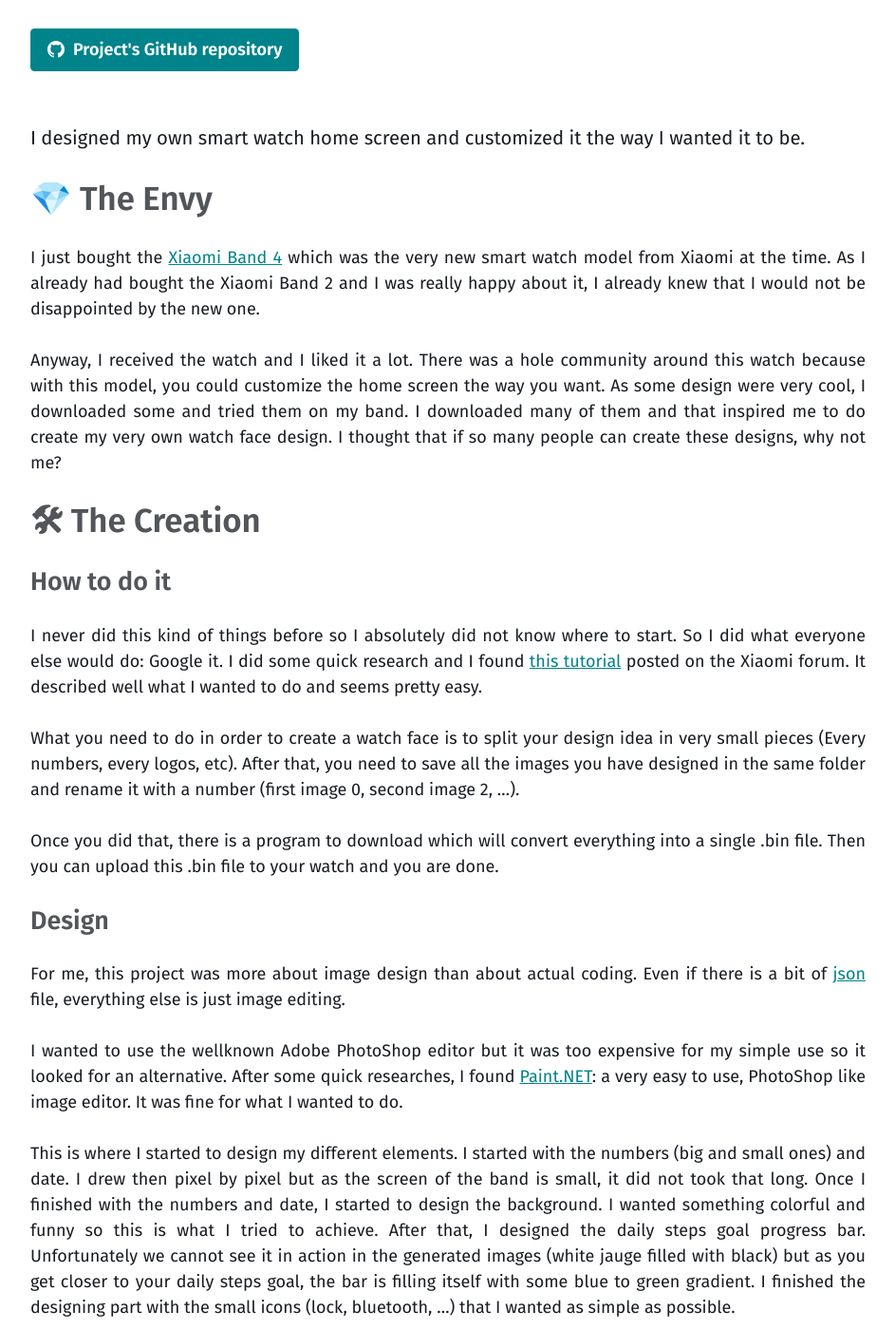
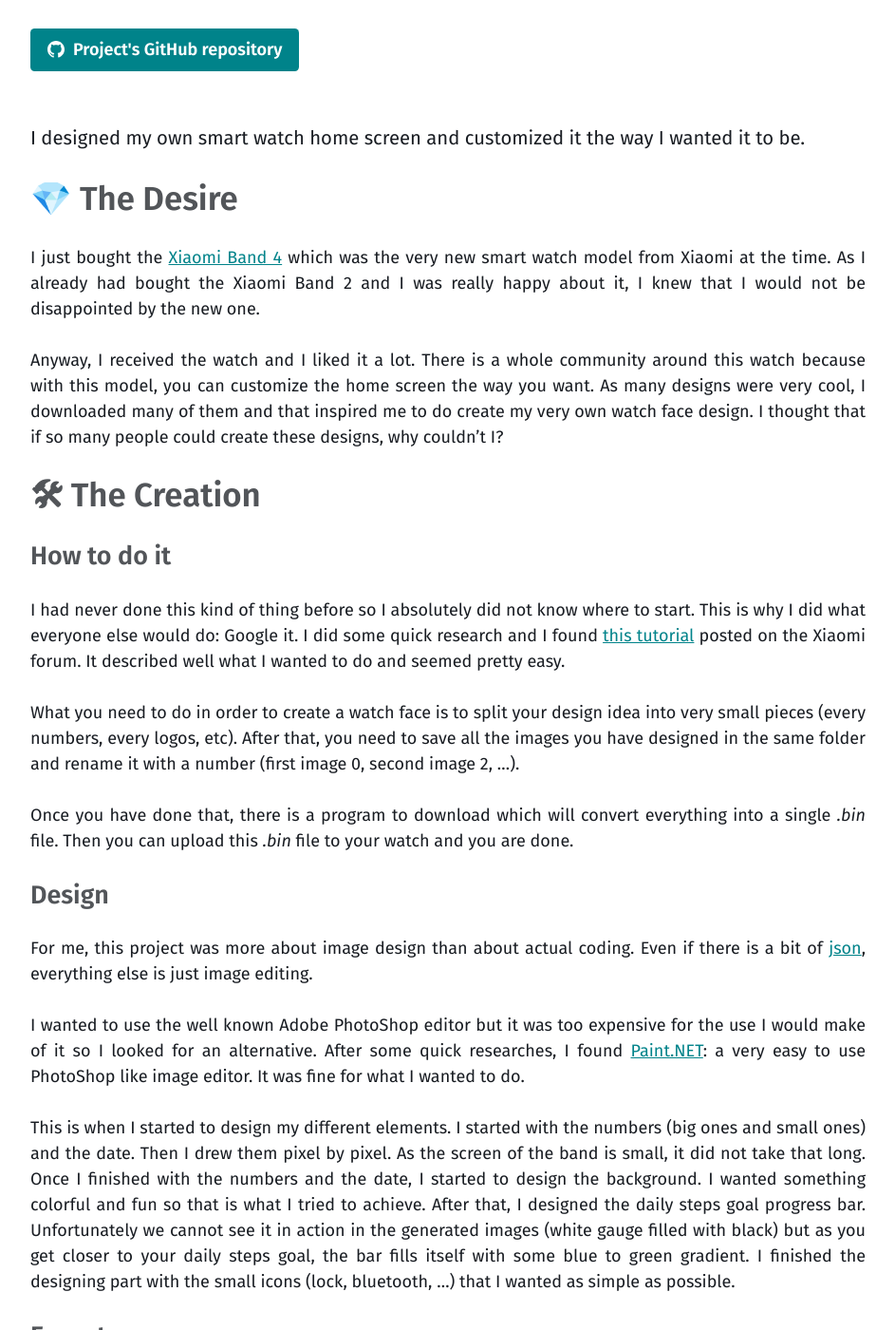
Before and after one commit to gruvw/portfolio, a Jekyll site: the page built from future_posts/2019-07-31-own-smart-watch-home-screen.md, in a window 1280 px wide and 1400 px high, scrolled down 812 px. Shown: the whole window at 95% size, without its empty margins (40-983 px from the left). Built offline with Jekyll 4.4.1, drawn with Linux system fonts in a browser that asks for light colours; some of the changed text lies outside the part shown.

Commit message:
Fixing typos

```diff
--- a/future_posts/2019-07-31-own-smart-watch-home-screen.md
+++ b/future_posts/2019-07-31-own-smart-watch-home-screen.md
@@ -14,38 +14,38 @@
 
 I designed my own smart watch home screen and customized it the way I wanted it to be.
 
-## 💎 The Envy
+## 💎 The Desire
 
-I just bought the [Xiaomi Band 4](https://www.mi.com/en/mi-smart-band-4/){:target="_blank"} which was the very new smart watch model from Xiaomi at the time. As I already had bought the Xiaomi Band 2 and I was really happy about it, I already knew that I would not be disappointed by the new one.
+I just bought the [Xiaomi Band 4](https://www.mi.com/en/mi-smart-band-4/){:target="_blank"} which was the very new smart watch model from Xiaomi at the time. As I already had bought the Xiaomi Band 2 and I was really happy about it, I knew that I would not be disappointed by the new one.
 
-Anyway, I received the watch and I liked it a lot. There was a hole community around this watch because with this model, you could customize the home screen the way you want. As some design were very cool, I downloaded some and tried them on my band. I downloaded many of them and that inspired me to do create my very own watch face design. I thought that if so many people can create these designs, why not me?
+Anyway, I received the watch and I liked it a lot. There is a whole community around this watch because with this model, you can customize the home screen the way you want. As many designs were very cool, I downloaded many of them and that inspired me to do create my very own watch face design. I thought that if so many people could create these designs, why couldn't I?
 
 ## 🛠 The Creation
 
 ### How to do it
 
-I never did this kind of things before so I absolutely did not know where to start. So I did what everyone else would do: Google it. I did some quick research and I found [this tutorial](https://c.mi.com/thread-2281025-1-0.html){:target="_blank"} posted on the Xiaomi forum. It described well what I wanted to do and seems pretty easy.
+I had never done this kind of thing before so I absolutely did not know where to start. This is why I did what everyone else would do: Google it. I did some quick research and I found [this tutorial](https://c.mi.com/thread-2281025-1-0.html){:target="_blank"} posted on the Xiaomi forum. It described well what I wanted to do and seemed pretty easy.
 
-What you need to do in order to create a watch face is to split your design idea in very small pieces (Every numbers, every logos, etc). After that, you need to save all the images you have designed in the same folder and rename it with a number (first image 0, second image 2, ...).
+What you need to do in order to create a watch face is to split your design idea into very small pieces (every numbers, every logos, etc). After that, you need to save all the images you have designed in the same folder and rename it with a number (first image 0, second image 2, ...).
 
-Once you did that, there is a program to download which will convert everything into a single .bin file. Then you can upload this .bin file to your watch and you are done.
+Once you have done that, there is a program to download which will convert everything into a single _.bin_ file. Then you can upload this _.bin_ file to your watch and you are done.
 
 ### Design
 
 For me, this project was more about image design than about actual coding.
-Even if there is a bit of [json](https://fr.wikipedia.org/wiki/JavaScript_Object_Notation){:target="_blank"} file, everything else is just image editing.
+Even if there is a bit of [json](https://fr.wikipedia.org/wiki/JavaScript_Object_Notation){:target="_blank"}, everything else is just image editing.
 
-I wanted to use the wellknown Adobe PhotoShop editor but it was too expensive for my simple use so it looked for an alternative.
-After some quick researches, I found [Paint.NET](https://www.getpaint.net/){:target="_blank"}: a very easy to use, PhotoShop like image editor. It was fine for what I wanted to do.
+I wanted to use the well known Adobe PhotoShop editor but it was too expensive for the use I would make of it so I looked for an alternative.
+After some quick researches, I found [Paint.NET](https://www.getpaint.net/){:target="_blank"}: a very easy to use PhotoShop like image editor. It was fine for what I wanted to do.
 
-This is where I started to design my different elements. I started with the numbers (big and small ones) and date. I drew then pixel by pixel but as the screen of the band is small, it did not took that long.
-Once I finished with the numbers and date, I started to design the background. I wanted something colorful and funny so this is what I tried to achieve.
-After that, I designed the daily steps goal progress bar. Unfortunately we cannot see it in action in the generated images (white jauge filled with black) but as you get closer to your daily steps goal, the bar is filling itself with some blue to green gradient.
+This is when I started to design my different elements. I started with the numbers (big ones and small ones) and the date. Then I drew them pixel by pixel. As the screen of the band is small, it did not take that long.
+Once I finished with the numbers and the date, I started to design the background. I wanted something colorful and fun so that is what I tried to achieve.
+After that, I designed the daily steps goal progress bar. Unfortunately we cannot see it in action in the generated images (white gauge filled with black) but as you get closer to your daily steps goal, the bar fills itself with some blue to green gradient.
 I finished the designing part with the small icons (lock, bluetooth, ...) that I wanted as simple as possible.
 
 ### Export
 
-At this point, I was pretty satisfied by the design. I renamed every images (there were 101 images) with a number going from 0 to 100.
+At this point, I was pretty satisfied by the design. I renamed every image (there were 101 images) with a number going from 0 to 100.
 
 I was now ready for writing the json file. This is just a file that will tell the program that "compiles" the watch face where each image is and what is its purpose.
 
@@ -61,13 +61,13 @@
 }
 {% endhighlight %}
 
-In the example, we can see that I indicate to the program that the background image has the Index (file name) 0 and that it need to be placed on the top left corner of the screen (x=0, y=0).
+In the example, we can see that I indicate to the program that the background image has the index (file name) 0 and that it needs to be placed on the top left corner of the screen (x=0, y=0).
 
-I did the exact same thing for each image (Image index and position). Hopefully you can sometime define the index by ranges: for example the numbers from 0 to 9 are indexes 59 to 68.
+I did the exact same thing for each image (image index and position). Luckily sometimes you can define the index by ranges: for example the images representing the numbers from 0 to 9 are indexes 59 to 68.
 
-When I designed the different images, I also made some weather related ones (temperature, ...) but I finally decided not to put them into the watch face because it would make things too much close to each other and I preferred to have more room between each elements.
+When I designed the different images, I also made some weather related ones (temperature, ...) but I finally decided not to put them into the watch face because it would make things much too close to each other and I preferred to have more room between each element.
 
-After that I filled the entier json file, I executed the program (AmazfitBipTools_Mi4_1.0.3) in charge to convert all my work into a .bin  file that can be read by my watch.
+After I had finished filling the entire json file, I executed the program (AmazfitBipTools_Mi4_1.0.3) in charge of converting all my work into a _.bin_  file that could be read by my watch.
 
 I highly encourage you to take a look into the (project's GitHub repository) if you are interested in learning more about the files I described.
 
@@ -77,16 +77,16 @@
 
 ![Watch face animated gif](https://raw.githubusercontent.com/gruvw/rainbow-watch-face/master/Gruvw_en_wf_packed_animated.gif)
 
-It rotates between random hours and dates etc in order to show multiple configuration. The only problem in this gif is that the steps progress bar does not fill up and stays black.
+It rotates between random hours and dates etc in order to show multiple configuration. The only problem with this gif is that the steps' progress bar does not fill up and stays black.
 
 ## 🚀 Publication
 
 Before publishing this watch face to make it available to anyone worldwide, I wanted to give it a simple name. I chose _Gruvw Rainbow_ because it has some kind of rainbow colors and I wanted my name in it.
 
-I decided to publish my work on the same platform/site I was using in the beginning where I was downloading and testing watch faces done by other users: <https://amazfitwatchfaces.com/mi-band-4/view/3018>
+I decided to publish my work on the same platform/site I used in the beginning when I was downloading and testing watch faces done by other users: <https://amazfitwatchfaces.com/mi-band-4/view/3018>
 
-It has (at the time I am writing this) over 800 views and over 280 downloads. I am very happy about that and it is pretty fun to think that someone could literally be looking at his watch right now and see the time on the watch face I designed.
+It has (at the time I am writing this) over 810 views and over 290 downloads. I am very happy about that and it is pretty fun to think that someone could literally be looking at his watch right now and see the time on the watch face I designed.
 
 ## 📄 Conclusion
 
-In the end, I am very satisfied about what I have done in this project. Even though it is not a project that took me weeks to realise (it took me about 3 days), I am still very happy to had learned a way to customize my smart watch. On top of that, it is very satisfying to look at my wrist and see the design I created.
+In the end, I am very satisfied about what I have done in this project. Even though it is not a project that took me weeks to complete (it took me about 3 days), I am still very happy to have learned a way to customize my smart watch. On top of that, it is very satisfying to look at my wrist and see the design I created.
```
